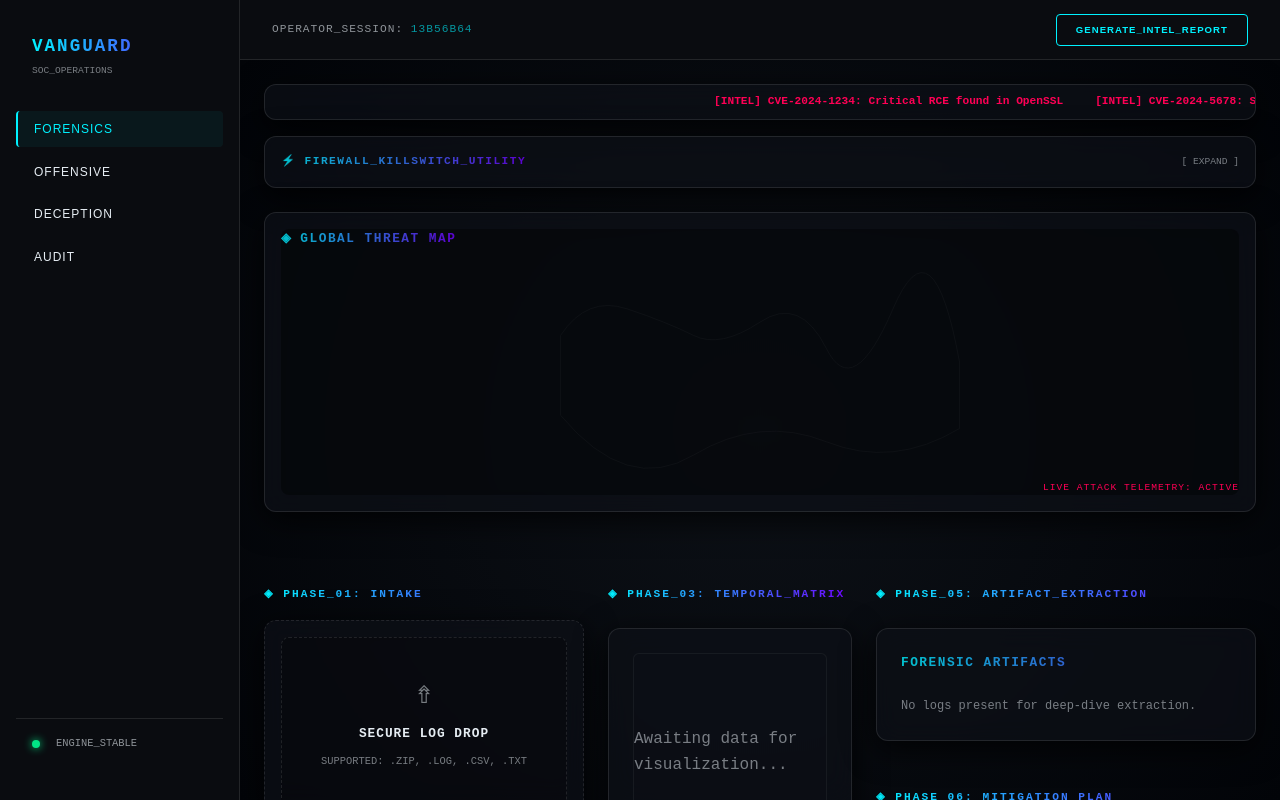
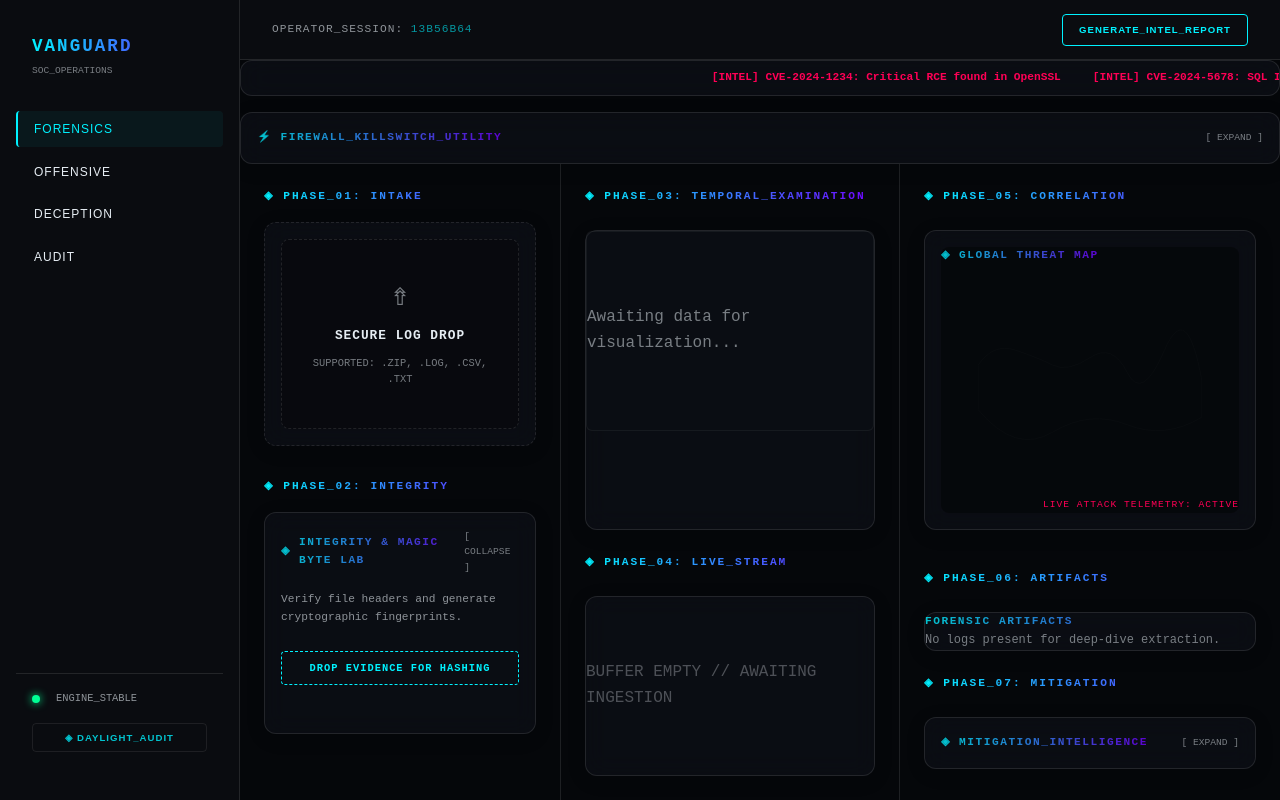
Before and after one commit to xCue10/security-scanner, a Next.js app: page / in a window 1280 px wide. Built offline with nearby package versions, Linux system fonts and the light colour scheme.

Commit message:
UI: Implement Dark/Light mode toggle system (Night Ops & Daylight Audit)

```diff
--- a/src/app/globals.css
+++ b/src/app/globals.css
@@ -1,16 +1,32 @@
 :root {
   --background: #05070a;
   --foreground: #e6edf3;
-  --primary: #00f2ff; /* Cyber Cyan */
+  --primary: #00f2ff;
   --primary-glow: rgba(0, 242, 255, 0.3);
-  --secondary: #7000ff; /* Neon Purple */
-  --accent: #00ff95; /* Matrix Green */
+  --secondary: #7000ff;
+  --accent: #00ff95;
   --danger: #ff0055;
   --warning: #ffcc00;
   --border: rgba(255, 255, 255, 0.1);
   --card-bg: rgba(13, 17, 23, 0.7);
   --glass-bg: rgba(255, 255, 255, 0.03);
   --font-mono: 'JetBrains Mono', 'Fira Code', 'ui-monospace', monospace;
+  --sidebar-bg: #0a0c10;
+}
+
+[data-theme='light'] {
+  --background: #f0f2f5;
+  --foreground: #1a1d21;
+  --primary: #0070f3;
+  --primary-glow: rgba(0, 112, 243, 0.1);
+  --secondary: #7928ca;
+  --accent: #00804d;
+  --danger: #e00000;
+  --warning: #f5a623;
+  --border: rgba(0, 0, 0, 0.1);
+  --card-bg: rgba(255, 255, 255, 0.8);
+  --glass-bg: rgba(0, 0, 0, 0.02);
+  --sidebar-bg: #ffffff;
 }
 
 * {
@@ -21,14 +37,11 @@
 
 body {
   background-color: var(--background);
-  background-image:
-    radial-gradient(circle at 50% 0%, rgba(112, 0, 255, 0.1) 0%, transparent 50%),
-    radial-gradient(circle at 100% 100%, rgba(0, 242, 255, 0.05) 0%, transparent 50%);
-  background-attachment: fixed;
   color: var(--foreground);
   font-family: var(--font-mono);
   line-height: 1.6;
   overflow-x: hidden;
+  transition: background-color 0.3s ease, color 0.3s ease;
 }
 
 /* Layout Utilities */
@@ -38,24 +51,16 @@ body {
   padding: 2rem;
 }
 
-/* Glassmorphism Cards */
 .card {
   background: var(--card-bg);
   backdrop-filter: blur(12px);
   -webkit-backdrop-filter: blur(12px);
   border: 1px solid var(--border);
   border-radius: 12px;
-  padding: 1.5rem;
-  margin-bottom: 1.5rem;
-  box-shadow: 0 8px 32px 0 rgba(0, 0, 0, 0.8);
-  transition: transform 0.2s ease, border-color 0.2s ease;
+  box-shadow: 0 4px 20px 0 rgba(0, 0, 0, 0.1);
+  transition: all 0.2s ease;
 }
 
-.card:hover {
-  border-color: rgba(0, 242, 255, 0.3);
-}
-
-/* Typography */
 h1, h2, h3 {
   text-transform: uppercase;
   letter-spacing: 2px;
@@ -66,8 +71,7 @@ h1, h2, h3 {
 }
 
 h2 {
-  font-size: 0.8rem;
-  margin-bottom: 1.5rem;
+  font-size: 0.7rem;
   display: flex;
   align-items: center;
   gap: 0.5rem;
@@ -75,26 +79,23 @@ h2 {
   letter-spacing: 1.5px;
 }
 
-/* Futuristic Buttons */
 .btn {
-  padding: 0.6rem 1.2rem;
+  padding: 0.5rem 1rem;
   border-radius: 4px;
   border: 1px solid var(--primary);
   background: transparent;
   color: var(--primary);
   font-weight: 700;
   text-transform: uppercase;
-  font-size: 0.75rem;
+  font-size: 0.65rem;
   letter-spacing: 1px;
-  transition: all 0.3s cubic-bezier(0.4, 0, 0.2, 1);
-  position: relative;
-  overflow: hidden;
+  cursor: pointer;
+  transition: all 0.2s;
 }
 
 .btn:hover {
   background: var(--primary);
   color: var(--background);
-  box-shadow: 0 0 20px var(--primary-glow);
 }
 
 .btn-primary {
@@ -102,29 +103,14 @@ h2 {
   color: var(--background);
 }
 
-/* Input Fields */
-input[type="text"], input[type="file"] {
+input[type="text"], input[type="password"] {
   width: 100%;
-  padding: 0.8rem;
-  background: rgba(0, 0, 0, 0.3);
+  padding: 0.6rem;
+  background: var(--glass-bg);
   border: 1px solid var(--border);
   border-radius: 4px;
   color: var(--foreground);
   font-family: inherit;
-  transition: border-color 0.2s;
-}
-
-input[type="text"]:focus {
-  outline: none;
-  border-color: var(--primary);
-  box-shadow: 0 0 10px var(--primary-glow);
-}
-
-/* Animations */
-@keyframes pulse {
-  0% { opacity: 1; }
-  50% { opacity: 0.5; }
-  100% { opacity: 1; }
 }
 
 .status-dot {
@@ -133,18 +119,11 @@ input[type="text"]:focus {
   border-radius: 50%;
   display: inline-block;
   margin-right: 8px;
-  box-shadow: 0 0 8px currentColor;
 }
 
-.online { color: var(--accent); background: var(--accent); animation: pulse 2s infinite; }
-
-/* Custom Scrollbar */
-::-webkit-scrollbar { width: 6px; }
-::-webkit-scrollbar-track { background: var(--background); }
-::-webkit-scrollbar-thumb { background: var(--border); border-radius: 10px; }
-::-webkit-scrollbar-thumb:hover { background: var(--primary); }
+.online { color: var(--accent); background: var(--accent); box-shadow: 0 0 8px currentColor; }
 
 @media print {
-  .btn, .ingestion-zone { display: none !important; }
-  .card { border: 1px solid #000; break-inside: avoid; }
+  body { background: white !important; color: black !important; }
+  .btn, nav { display: none !important; }
 }
--- a/src/app/layout.tsx
+++ b/src/app/layout.tsx
@@ -1,10 +1,11 @@
 import type { Metadata } from "next";
 import "./globals.css";
 import { LogProvider } from "@/context/LogContext";
+import { ThemeProvider } from "next-themes";
 
 export const metadata: Metadata = {
-  title: "AI Security Forensics Dashboard",
-  description: "Local Log Analysis & Threat Intelligence",
+  title: "Vanguard Security Suite",
+  description: "Enterprise Forensic Operations & Threat Intelligence",
 };
 
 export default function RootLayout({
@@ -13,11 +14,13 @@ export default function RootLayout({
   children: React.ReactNode;
 }>) {
   return (
-    <html lang="en">
+    <html lang="en" suppressHydrationWarning>
       <body>
-        <LogProvider>
-          {children}
-        </LogProvider>
+        <ThemeProvider attribute="data-theme" defaultTheme="dark">
+          <LogProvider>
+            {children}
+          </LogProvider>
+        </ThemeProvider>
       </body>
     </html>
   );
--- a/src/app/page.tsx
+++ b/src/app/page.tsx
@@ -16,19 +16,20 @@ import IntelligenceHub from "@/components/IntelligenceHub";
 import ForensicArtifacts from "@/components/ForensicArtifacts";
 import IntegrityLab from "@/components/IntegrityLab";
 import ShadowRecon from "@/components/ShadowRecon";
+import ThemeToggle from "@/components/ThemeToggle";
 
 export default function Home() {
   const [activeTab, setActiveTab] = useState('forensics');
 
   return (
-    <main style={{ display: 'flex', height: '100vh', overflow: 'hidden', background: '#020408' }}>
+    <main style={{ display: 'flex', height: '100vh', overflow: 'hidden', background: 'var(--background)' }}>
       <NotificationManager />
 
       {/* FIXED SIDEBAR NAVIGATION */}
       <nav style={{
         width: '240px',
         borderRight: '1px solid var(--border)',
-        background: '#0a0c10',
+        background: 'var(--sidebar-bg)',
         padding: '2rem 1rem',
         display: 'flex',
         flexDirection: 'column',
@@ -70,6 +71,7 @@ export default function Home() {
             <span className="status-dot online"></span>
             <span style={{ opacity: 0.6 }}>ENGINE_STABLE</span>
           </div>
+          <ThemeToggle />
         </div>
       </nav>
 
@@ -84,7 +86,7 @@ export default function Home() {
           justifyContent: 'space-between',
           alignItems: 'center',
           padding: '0 2rem',
-          background: '#0a0c10'
+          background: 'var(--sidebar-bg)'
         }}>
           <div style={{ fontSize: '0.7rem', opacity: 0.6, letterSpacing: '1px' }}>
             OPERATOR_SESSION: <span style={{ color: 'var(--primary)' }}>{typeof window !== 'undefined' ? window.crypto.randomUUID().substring(0, 8).toUpperCase() : '...'}</span>
@@ -92,53 +94,51 @@ export default function Home() {
           <button onClick={() => window.print()} className="btn" style={{ fontSize: '0.6rem', height: '32px' }}>GENERATE_INTEL_REPORT</button>
         </header>
 
-        <div style={{ flex: 1, overflowY: 'auto', background: 'radial-gradient(circle at 50% 50%, #0d1117 0%, #020408 100%)' }}>
+        <div style={{ flex: 1, overflowY: 'auto', background: 'var(--background)' }}>
 
           {activeTab === 'forensics' && (
-            <div style={{ display: 'flex', flexDirection: 'column', gap: '1.5rem', padding: '1.5rem' }}>
+            <div style={{ display: 'flex', flexDirection: 'column', height: '100%' }}>
 
-              {/* ROW 1: GLOBAL INTELLIGENCE & KILLSWITCH */}
               <IntelligenceHub />
 
-              {/* ROW 2: PRIMARY FOCAL POINT (The Map) */}
-              <div style={{ height: '350px' }}>
-                <ThreatMap />
-              </div>
+              <div style={{ display: 'grid', gridTemplateColumns: '320px 1fr 380px', gap: '1px', background: 'var(--border)', flex: 1 }}>
 
-              {/* ROW 3: THREE-COLUMN ANALYSIS WORKSPACE */}
-              <div style={{ display: 'grid', gridTemplateColumns: '320px 1fr 380px', gap: '1.5rem' }}>
-
-                {/* COLUMN 1: INTAKE TOOLS */}
-                <div style={{ display: 'flex', flexDirection: 'column', gap: '1.5rem' }}>
-                  <div>
+                <div style={{ background: 'var(--background)', padding: '1.5rem', display: 'flex', flexDirection: 'column', gap: '1.5rem', overflowY: 'auto' }}>
+                  <div style={{ marginBottom: '0.5rem' }}>
                     <h3 style={{ fontSize: '0.7rem', color: 'var(--primary)', marginBottom: '1rem' }}>◈ PHASE_01: INTAKE</h3>
-                    <div className="card" style={{ margin: 0, padding: '1rem', borderStyle: 'dashed' }}>
+                    <div className="card" style={{ padding: '1rem', borderStyle: 'dashed' }}>
                       <LogUploader />
                     </div>
                   </div>
+
                   <div>
                     <h3 style={{ fontSize: '0.7rem', color: 'var(--primary)', marginBottom: '1rem' }}>◈ PHASE_02: INTEGRITY</h3>
                     <IntegrityLab />
                   </div>
                 </div>
 
-                {/* COLUMN 2: CORE MONITORING */}
-                <div style={{ display: 'flex', flexDirection: 'column', gap: '1.5rem' }}>
-                  <h3 style={{ fontSize: '0.7rem', color: 'var(--primary)' }}>◈ PHASE_03: TEMPORAL_MATRIX</h3>
-                  <div className="card" style={{ margin: 0, minHeight: '300px' }}>
+                <div style={{ background: 'var(--background)', padding: '1.5rem', display: 'flex', flexDirection: 'column', gap: '1.5rem', overflowY: 'auto' }}>
+                  <h3 style={{ fontSize: '0.7rem', color: 'var(--primary)' }}>◈ PHASE_03: TEMPORAL_EXAMINATION</h3>
+                  <div className="card" style={{ minHeight: '300px', flexShrink: 0 }}>
                     <ForensicGraph />
                   </div>
-                  <h3 style={{ fontSize: '0.7rem', color: 'var(--primary)' }}>◈ PHASE_04: INTELLIGENCE_FEED</h3>
-                  <div className="card" style={{ margin: 0, flex: 1 }}>
+
+                  <h3 style={{ fontSize: '0.7rem', color: 'var(--primary)' }}>◈ PHASE_04: LIVE_STREAM</h3>
+                  <div className="card" style={{ flex: 1, display: 'flex', flexDirection: 'column' }}>
                     <LogFeed />
                   </div>
                 </div>
 
-                {/* COLUMN 3: RESULTS & MITIGATION */}
-                <div style={{ display: 'flex', flexDirection: 'column', gap: '1.5rem' }}>
-                  <h3 style={{ fontSize: '0.7rem', color: 'var(--primary)' }}>◈ PHASE_05: ARTIFACT_EXTRACTION</h3>
+                <div style={{ background: 'var(--background)', padding: '1.5rem', display: 'flex', flexDirection: 'column', gap: '1.5rem', overflowY: 'auto' }}>
+                  <h3 style={{ fontSize: '0.7rem', color: 'var(--primary)' }}>◈ PHASE_05: CORRELATION</h3>
+                  <div style={{ marginBottom: '1rem' }}>
+                    <ThreatMap />
+                  </div>
+
+                  <h3 style={{ fontSize: '0.7rem', color: 'var(--primary)' }}>◈ PHASE_06: ARTIFACTS</h3>
                   <ForensicArtifacts />
-                  <h3 style={{ fontSize: '0.7rem', color: 'var(--primary)' }}>◈ PHASE_06: MITIGATION_PLAN</h3>
+
+                  <h3 style={{ fontSize: '0.7rem', color: 'var(--primary)' }}>◈ PHASE_07: MITIGATION</h3>
                   <MitigationPanel />
                 </div>
 
--- /dev/null
+++ b/src/components/ThemeToggle.tsx
@@ -0,0 +1,29 @@
+'use client';
+
+import { useTheme } from "next-themes";
+import { useEffect, useState } from "react";
+
+export default function ThemeToggle() {
+  const { theme, setTheme } = useTheme();
+  const [mounted, setMounted] = useState(false);
+
+  useEffect(() => setMounted(true), []);
+
+  if (!mounted) return null;
+
+  return (
+    <button
+      onClick={() => setTheme(theme === 'dark' ? 'light' : 'dark')}
+      className="btn"
+      style={{
+        width: '100%',
+        marginTop: '1rem',
+        fontSize: '0.6rem',
+        borderColor: 'var(--border)',
+        opacity: 0.8
+      }}
+    >
+      {theme === 'dark' ? '◈ DAYLIGHT_AUDIT' : '◈ NIGHT_OPS'}
+    </button>
+  );
+}
```
